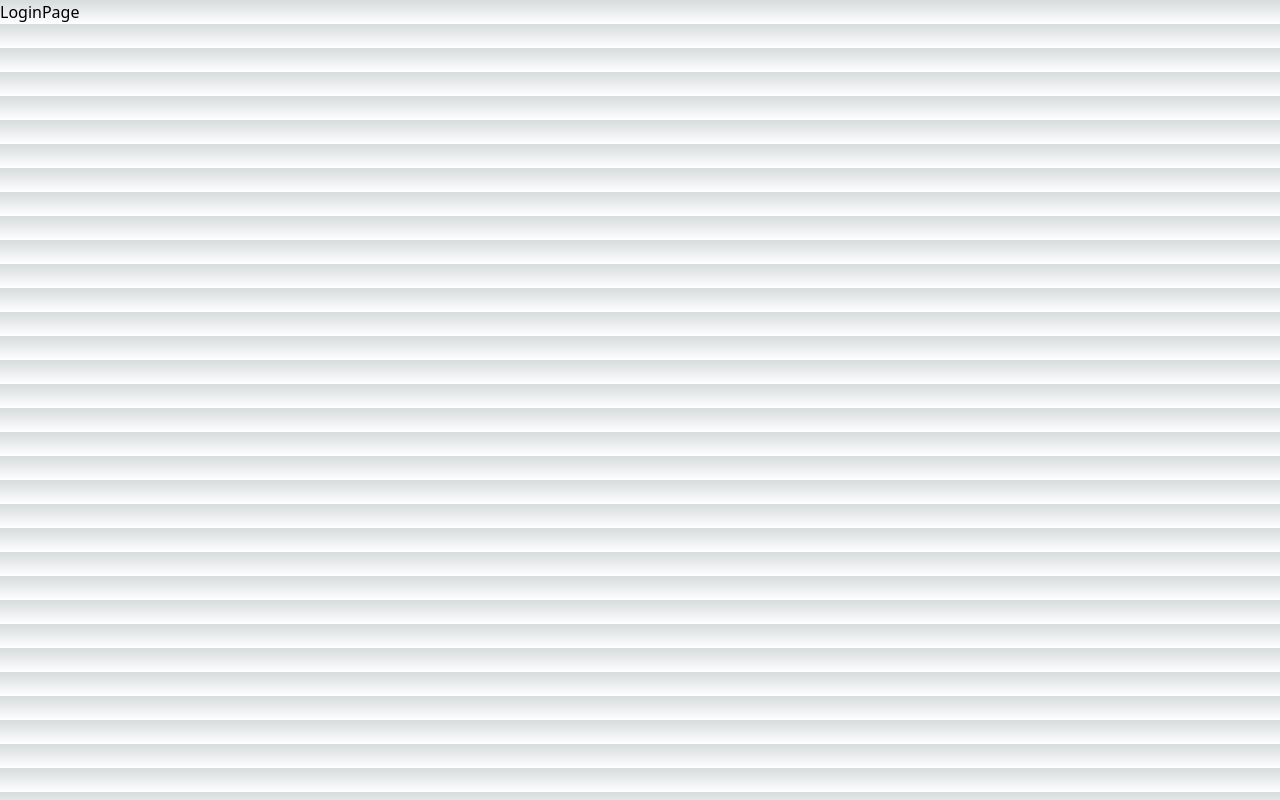
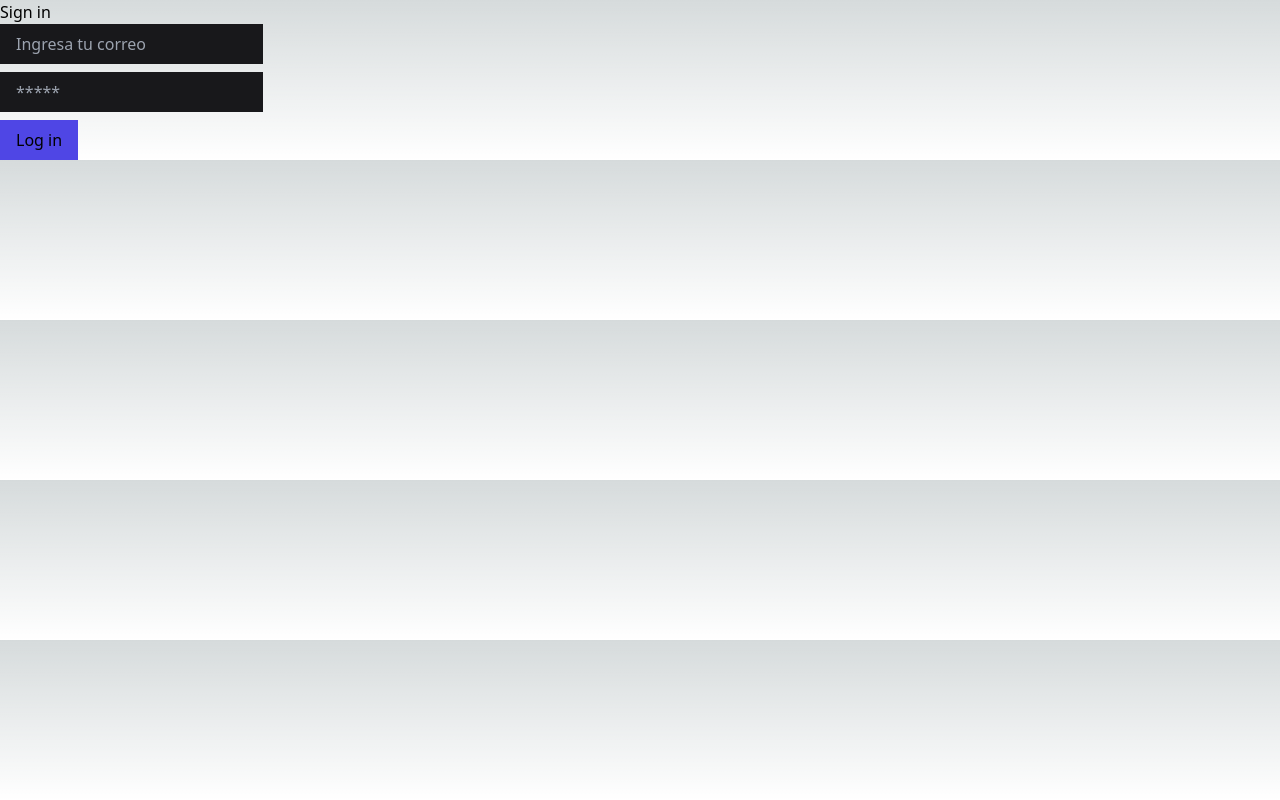
Before and after one commit to IvanVasquez289/next-auth, a Next.js app: page /login in a window 1280 px wide. Built offline with nearby package versions, Linux system fonts and the light colour scheme.

Commit message:
Login form

```diff
--- a/src/app/api/auth/[...nextauth]/route.ts
+++ b/src/app/api/auth/[...nextauth]/route.ts
@@ -15,7 +15,7 @@
             await conectarDB()
 
             const existingUser = await User.findOne({email: credentials?.email}).select('+password')
-            if(!existingUser) throw new Error('Invalid credentials')
+            if(!existingUser) throw new Error('El email no existe')
 
             const passwordMatch = await bcrypt.compare(credentials!.password, existingUser.password)
             if(!passwordMatch) throw new Error("Invalid credentials")
@@ -33,6 +33,9 @@
       session.user = token.user as any;
       return session;
     }
+  },
+  pages: {
+    signIn:"/login",
   }
 })
 
--- a/src/app/login/page.tsx
+++ b/src/app/login/page.tsx
@@ -1,9 +1,53 @@
-import React from 'react'
+'use client'
+import React, { FormEvent, useState } from 'react'
+import { signIn } from 'next-auth/react'
+import { useRouter } from 'next/navigation'
+const LoginPage = () => {
 
-const LoginPage = () => {
+  const [error,setError] = useState('')
+  const router = useRouter()
+
+  const handleSubmit = async (e:FormEvent<HTMLFormElement>) => {
+    e.preventDefault()
+    const formData = new FormData(e.currentTarget)
+    const email = formData.get('email')
+    const password = formData.get('password')
+
+    const res = await signIn('credentials',{
+      email,
+      password,
+      redirect: false
+    })
+
+    if(res?.error) return setError(res.error)
+    if(res?.ok) return router.push('/dashboard')
+
+  }
   return (
-    <div>LoginPage</div>
-  )
+    <form onSubmit={handleSubmit}>
+      {error && (
+        <div className='bg-red-500 text-white p-2 mb-2'>
+          <p>{error}</p>
+        </div>
+      )}
+      <h1>Sign in</h1>
+      <input
+        type="email"
+        name="email"
+        placeholder="Ingresa tu correo"
+        className='bg-zinc-900 px-4 py-2 block mb-2'
+      />
+      <input
+        type="password"
+        name="password"
+        placeholder="*****"
+        className='bg-zinc-900 px-4 py-2 block mb-2'
+      />
+      <button className='bg-indigo-600 px-4 py-2'>
+        Log in
+      </button>
+    </form>
+  );
 }
 
 export default LoginPage
```
